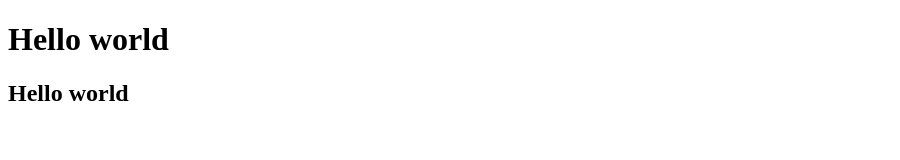
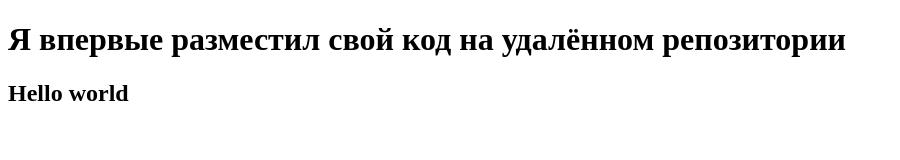
Before and after one commit to qazsd121/git, a plain HTML site: page index.html in a window 1280 px wide. Shown: the whole page, without its empty margins (0-900 px from the left). Drawn offline with Linux system fonts and the light colour scheme.

Commit message:
new commit

```diff
--- a/index.html
+++ b/index.html
@@ -4,10 +4,10 @@
     <meta charset="UTF-8">
     <meta http-equiv="X-UA-Compatible" content="IE=edge">
     <meta name="viewport" content="width=device-width, initial-scale=1.0">
-    <title>Document</title>
+    <title>New git project</title>
 </head>
 <body>
-    <h1>Hello world</h1>
+    <h1>Я впервые разместил свой код на удалённом репозитории</h1>
     <h2>Hello world</h2>
 </body>
 </html>
```
Also changed, not shown: 1 other file.
